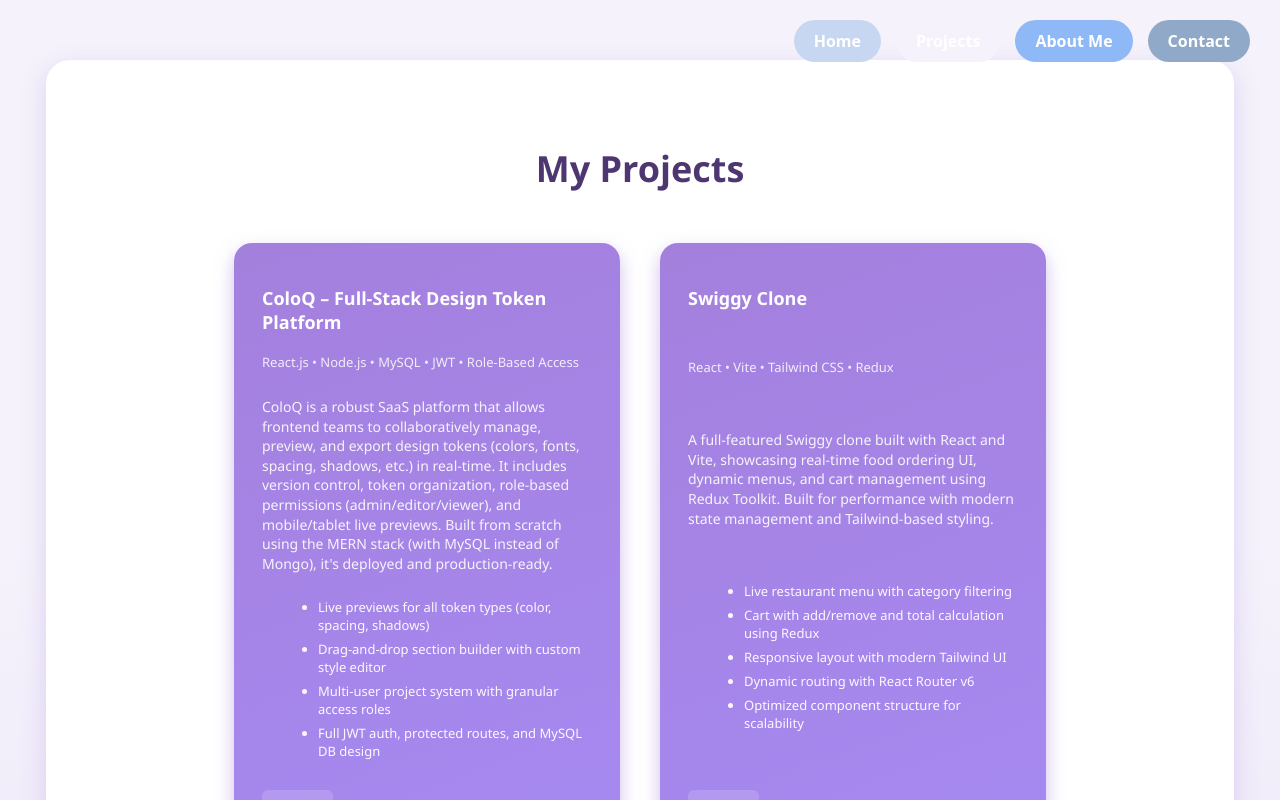
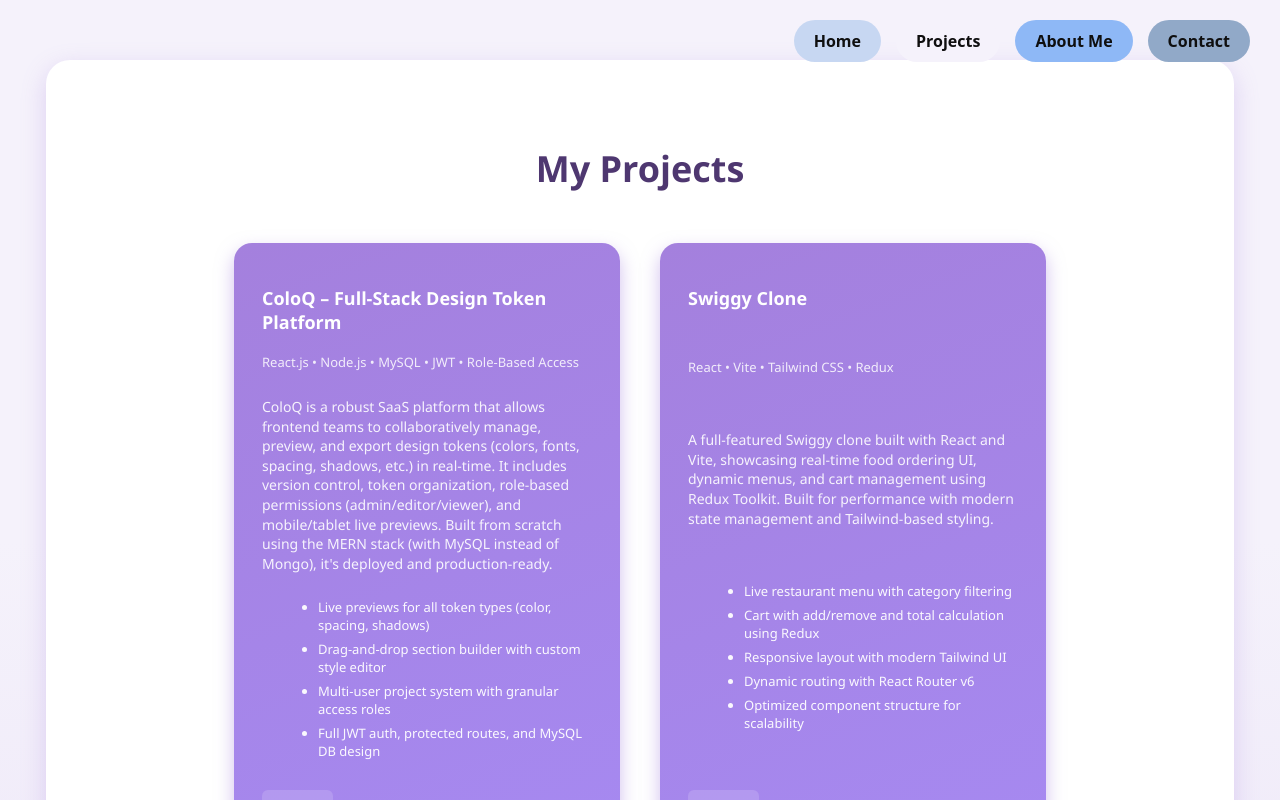
Before and after one commit to viigneshh/Portfolio, a React (Vite) app: page /projects in a window 1280 px wide. Built offline with nearby package versions, Linux system fonts and the light colour scheme.

Commit message:
color change

```diff
--- a/src/css/navbar.css
+++ b/src/css/navbar.css
@@ -26,7 +26,7 @@
   text-decoration: none;
   padding: 10px 20px;
   border-radius: 50px;
-  color: white;
+  color: rgb(15, 15, 15);
   font-weight: 600;
   font-family: system-ui;
   font-size: 16px;
--- a/src/pages/projects.jsx
+++ b/src/pages/projects.jsx
@@ -22,7 +22,7 @@ function Projects() {
             </ul>
             <div className="links">
 
-              <a href="https://github.com/viigneshh" target="_blank" rel="noopener noreferrer">GitHub</a>
+              <a href="https://github.com/viigneshh/FullStackApp" target="_blank" rel="noopener noreferrer">GitHub</a>
             </div>
           </div>
 
```
